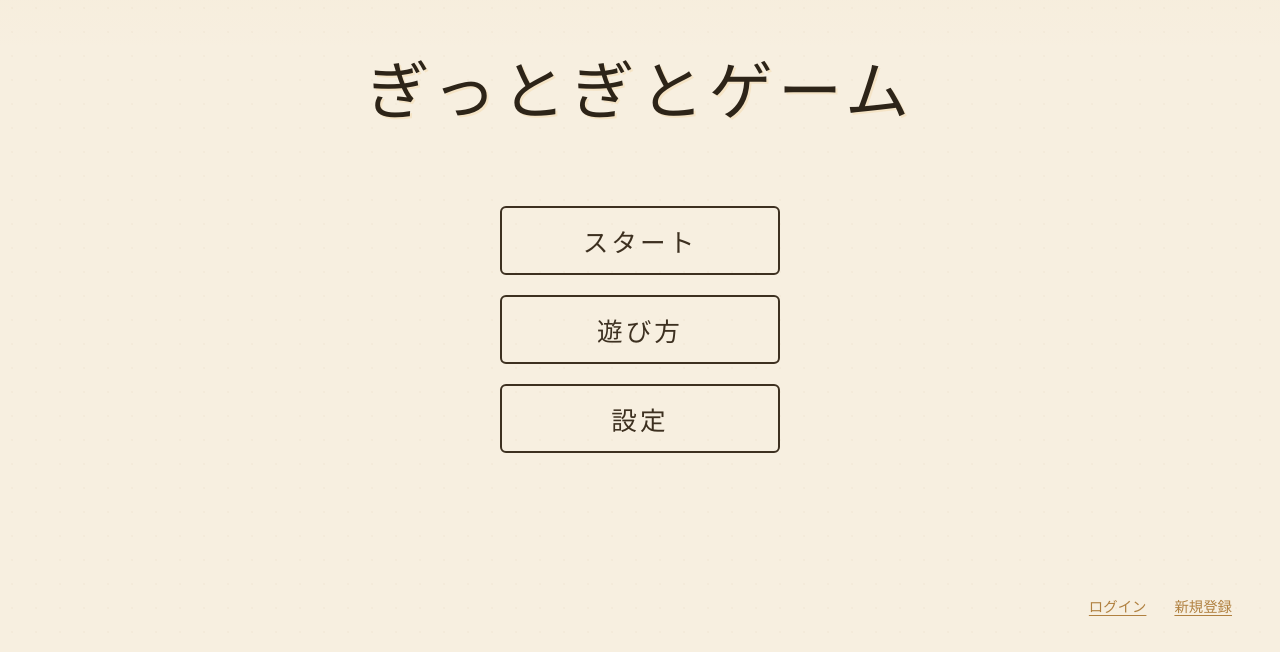
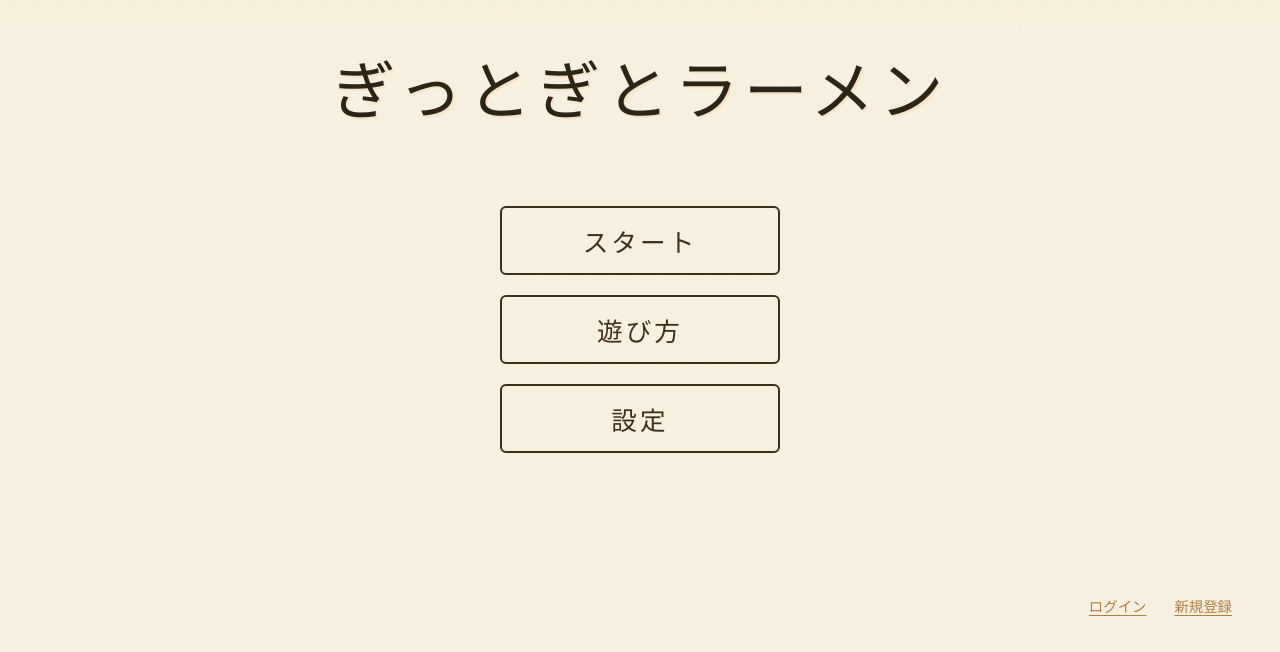
Before and after one commit to yozure420/gitRamen, a React (Vite) app in the folder frontend/: page / in a window 1280 px wide. Shown: the part 148-800 px from the top of the page. Built offline with nearby package versions, Linux system fonts and the light colour scheme.

Commit message:
タイトルを「ゲーム」⇒「ラーメン」に変更

```diff
--- a/frontend/src/pages/TitlePage.tsx
+++ b/frontend/src/pages/TitlePage.tsx
@@ -26,7 +26,7 @@ function TitlePage({ isLoggedIn, onStart, onMyPage, onHowToPlay, onSettings, onL
         <div className="title-bg-gradient" />
         {/* Title */}
         <div className="title-heading-wrapper">
-            <h1 className="title-heading">ぎっとぎとゲーム</h1>
+            <h1 className="title-heading">ぎっとぎとラーメン</h1> {/* タイトルを”ゲーム”⇒”ラーメン”に変更 */}
         </div>
 
         {/* Menu */}
```
